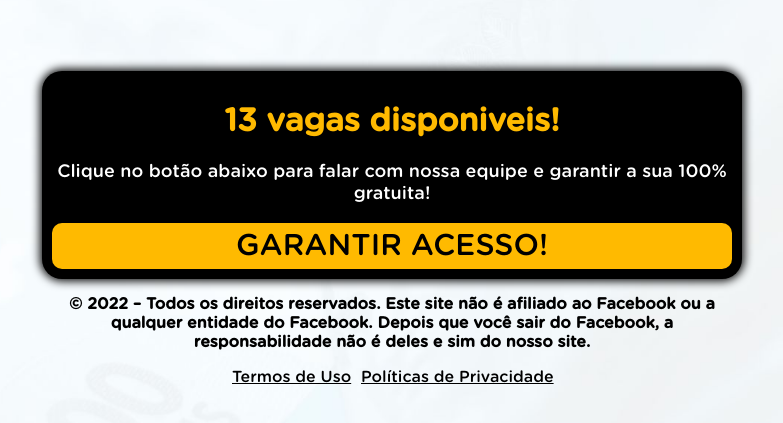
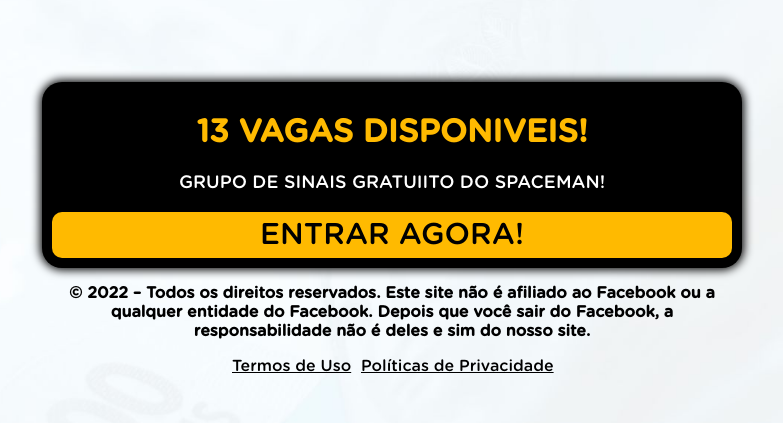
Before and after one commit to HydraDigital/Spacetech, a plain HTML site: page wpp/index.html in a window 1280 px wide. Shown: the part 171-594 px from the top of the page, without its empty margins (248-1031 px from the left). Drawn offline with Linux system fonts and the light colour scheme; a script that the page names is missing.

Commit message:
Update index.html

```diff
--- a/wpp/index.html
+++ b/wpp/index.html
@@ -13,11 +13,11 @@
     <div class="black">
       <div>
         <div class="question">
-          <h1>13 vagas disponiveis!</h1>
-          <p>Clique no botão abaixo para falar com nossa equipe e garantir a sua 100% gratuita!</p>
+          <h1>13 VAGAS DISPONIVEIS!</h1>
+          <p>GRUPO DE SINAIS GRATUIITO DO SPACEMAN!</p>
         </div>
         <div class="answer">
-          <a class="btn" href="https://wa.me/554999196594?text=Quero+saber+mais+sobre+a+sala+de+sinais%21">GARANTIR ACESSO!</a>
+          <a class="btn" href="https://t.me/joaospacetechbot?start=w18777980">ENTRAR AGORA!</a>
         </div>
       </div>
     </div>
```
